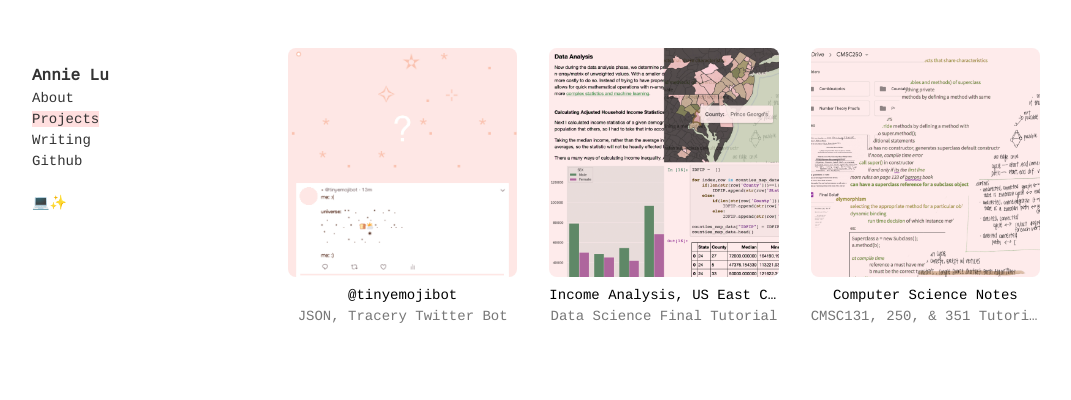
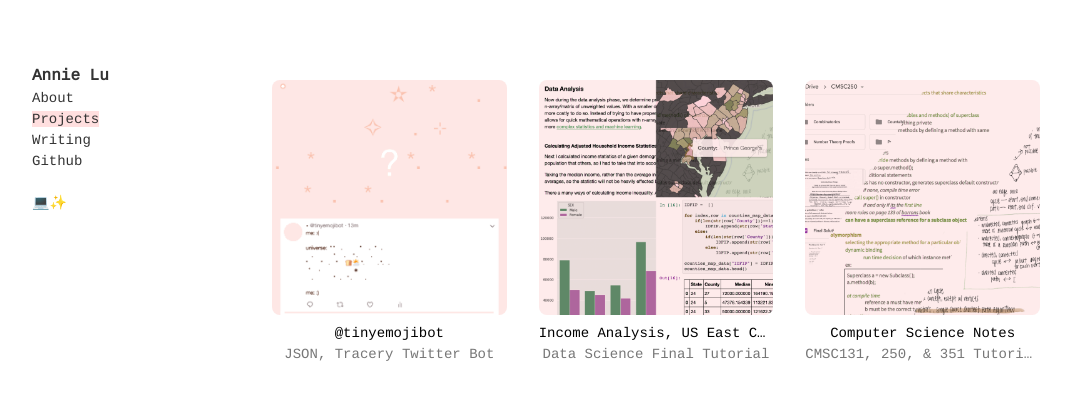
Before and after one commit to annie-lu/annie-lu.github.io, a Jekyll site: the page built from project.html, in a window 1280 px wide. Shown: the top 400 px of the page, without its empty margins (96-1167 px from the left). Built offline with Jekyll 4.4.1, drawn with Linux system fonts in a browser that asks for light colours.

Commit message:
Update project.html

```diff
--- a/project.html
+++ b/project.html
@@ -2,7 +2,7 @@
 layout: default
 title: Project
 ---
-<div class="fl w-100 w-75-l pv4-l pr5-l pa3">
+<div class="fl w-100 w-75-l pv5-l pr5-l">
     <div class="fl w-100 w-50-m w-third-l ph3">
       <a href="https://twitter.com/tinyemojibot" class="db link dim tc">
         <img src="images/bot.png" alt="bot preview" class="w-100 db br3"/>
```
